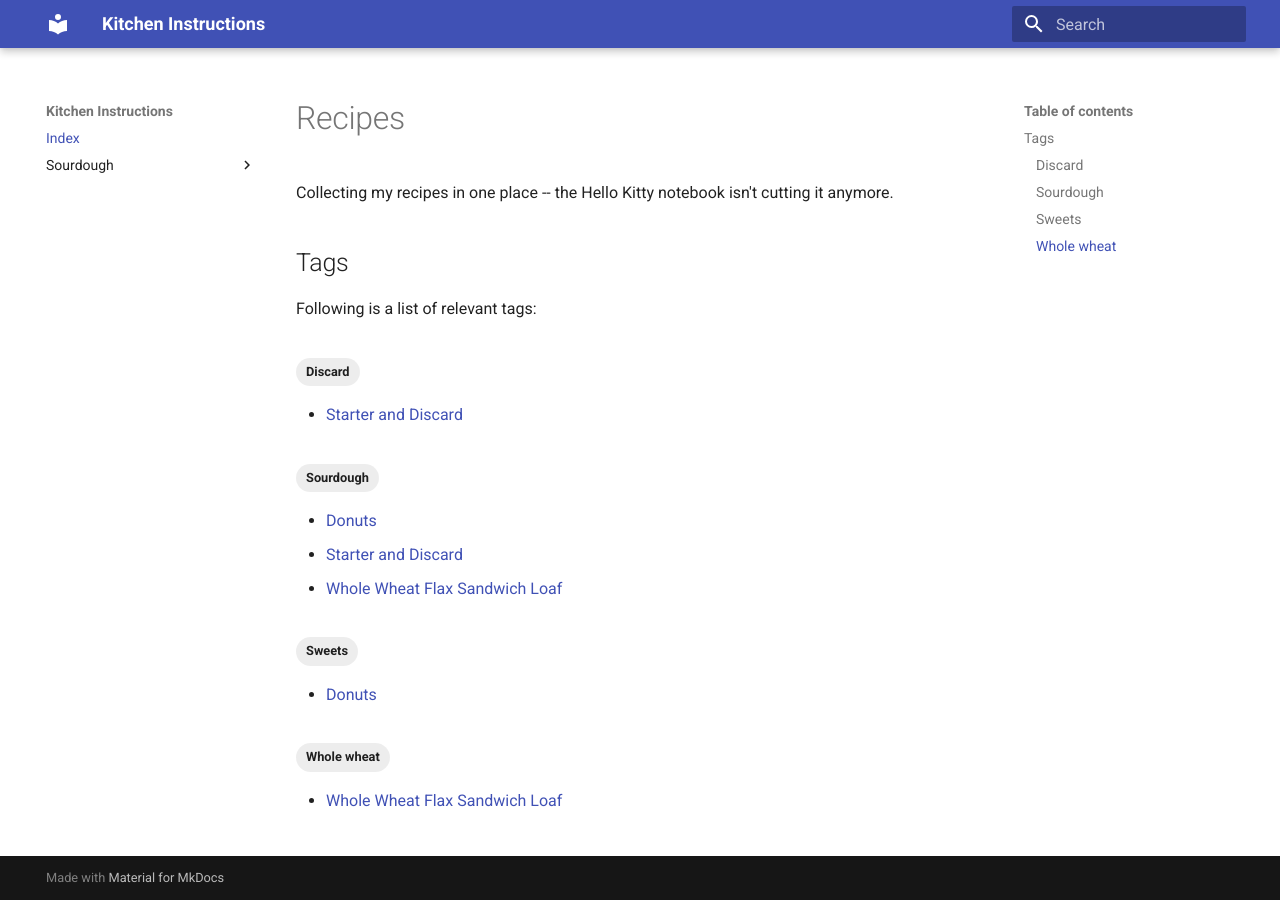
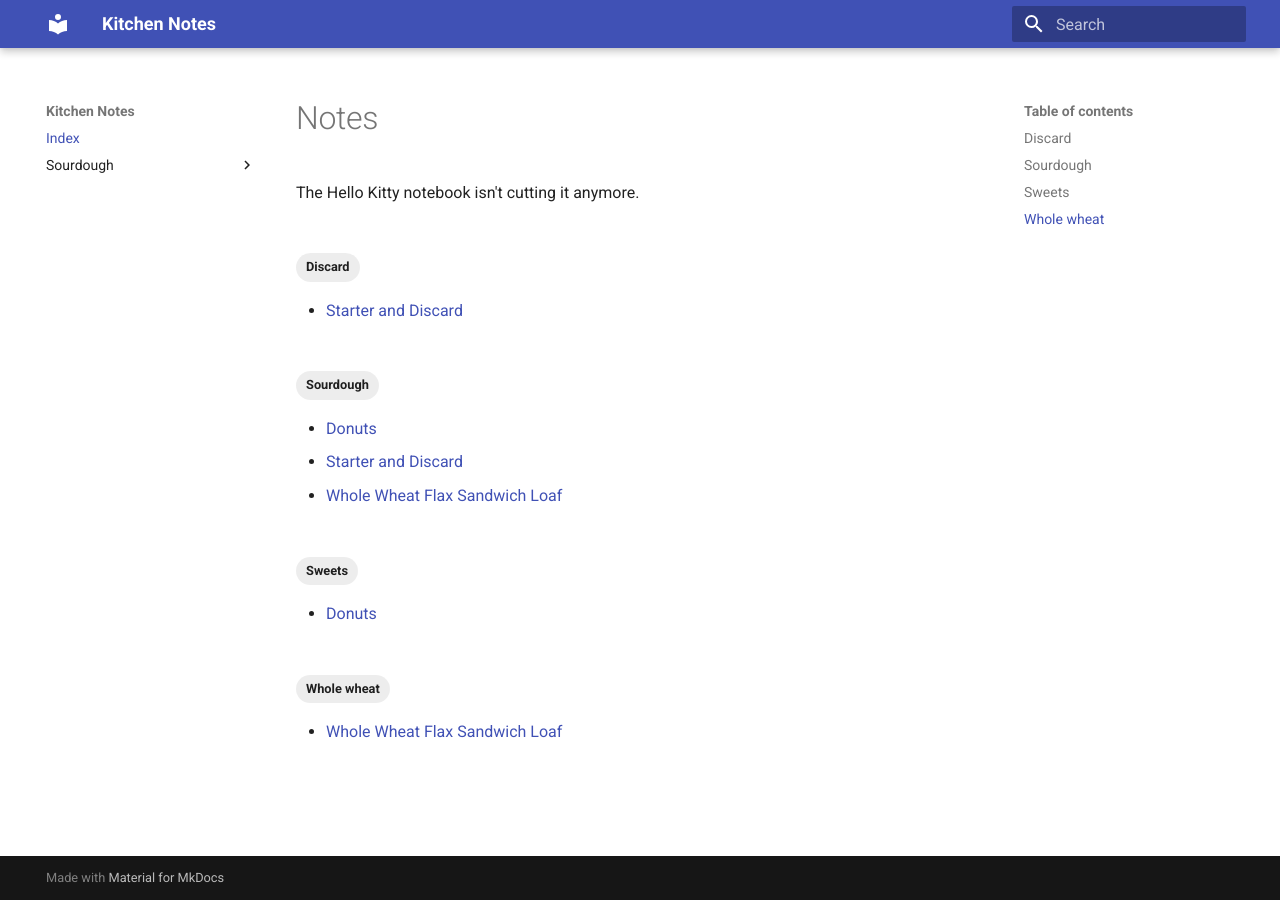
Before and after one commit to patrickdent/kitchen-notes, an MkDocs documentation site: the page built from docs/index.md, in a window 1280 px wide. Built offline with MkDocs 1.6.1 and Material for MkDocs 9.7.7, drawn with Linux system fonts in a browser that asks for light colours.

Commit message:
update title and landing page

```diff
--- a/docs/index.md
+++ b/docs/index.md
@@ -1,8 +1,4 @@
-# Recipes
-Collecting my recipes in one place -- the Hello Kitty notebook isn't cutting it anymore.
-
-## Tags
-
-Following is a list of relevant tags:
+# Notes
+The Hello Kitty notebook isn't cutting it anymore.
 
 [TAGS]
--- a/mkdocs.yml
+++ b/mkdocs.yml
@@ -1,4 +1,4 @@
-site_name: Kitchen Instructions
+site_name: Kitchen Notes
 theme:
   name: material
   features:
```
